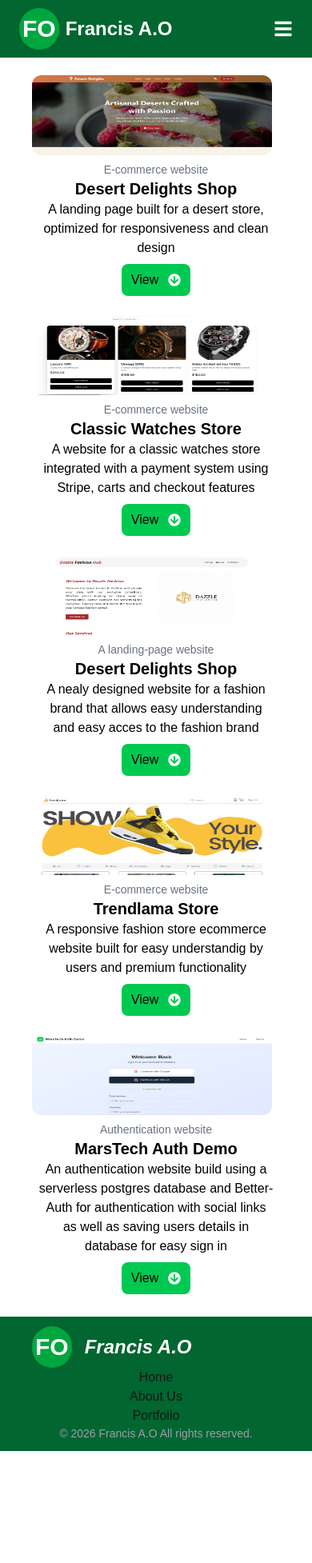
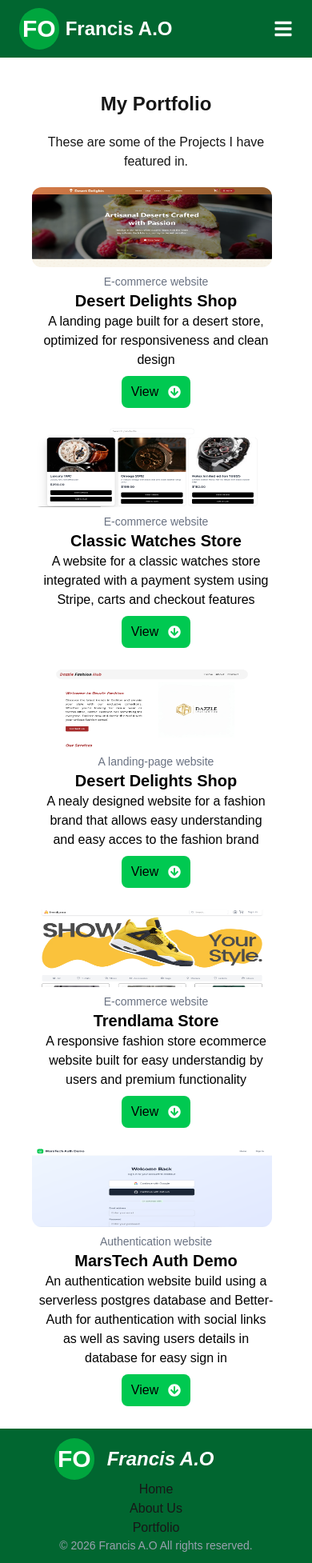
Before and after one commit to francisokesola/Francis-A.O-Portfolio, a Next.js app: page /Porfolio in a window 390 px wide. Shown: the whole page at 80% size. Before the commit the page ends 1814 px from the top, so only its background shows below. Built offline with nearby package versions, Linux system fonts and the light colour scheme.

Commit message:
Responsiveness commit

```diff
--- a/app/Porfolio/page.tsx
+++ b/app/Porfolio/page.tsx
@@ -4,9 +4,12 @@ import { FaArrowCircleDown } from "react-icons/fa"
 
 export default function Portfolio (){
     return (
-        <section id="portfolio">
-        <div className="grid md:grid-cols-3 grid-cols-1 md:px-20 px-10 gap-4 border-t-amber-50 border-t-2 py-5">
-            <div className=" w-[300] h-[280] md:h-[400] rounded-lg bg-white ">
+        <section id="portfolio" className="px-10  border-t-amber-50 border-t-2 py-5">
+
+            <h1 className="md:text-5xl md:font-bold font-semibold text-2xl text-center my-5">My Portfolio</h1>
+            <p className="text-center md:text-center mb-5 ">These are some of the Projects I have <br /> featured in.</p>
+        <div className="grid md:grid-cols-3 grid-cols-1 md:px-20 gap-4 ">
+            <div className=" w-[300] h-[280] md:h-[400] rounded-lg bg-white  ">
                  <Image
                                 src="/image.png"
                                 alt="Desert-delights"
--- a/app/components/Footer.tsx
+++ b/app/components/Footer.tsx
@@ -4,8 +4,8 @@ export default function Footer() {
     return(
         <section>
             <div className="bg-green-800 h-[200] block md:flex md:flex-row items-center justify-between px-10 py-3 ">
-                 <div className="flex flex-row gap-2 items-center ">
-                    <h1 className="text-white text-3xl font-bold bg-green-600 rounded-4xl px-1 py-2">FO</h1>
+                 <div className="flex flex-row gap-2 items-center text-center md:text-left ">
+                    <h1 className="text-white text-3xl font-bold bg-green-600 rounded-4xl px-1 py-2 ml-7 md:ml-0">FO</h1>
                     <h1 className="p-2 font-bold text-white text-2xl italic ">Francis A.O</h1>
                 </div>
 
```
